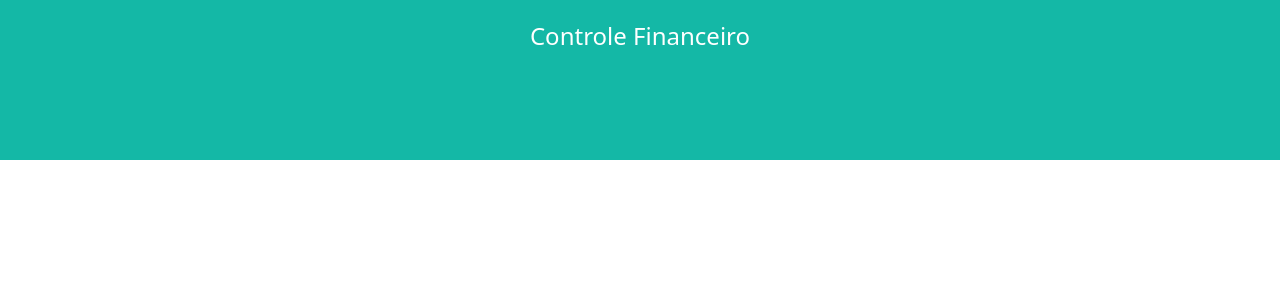
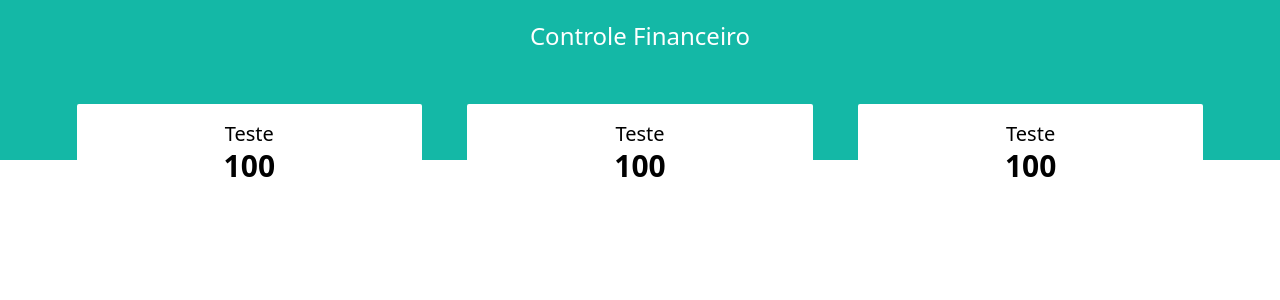
Before and after one commit to antonioclaudioofc/controle-financeiro, a React (Vite) app: page / in a window 1280 px wide. Shown: the top 300 px of the page. Built offline with nearby package versions, Linux system fonts and the light colour scheme.

Commit message:
Update Resume, Resume Item, App and tailwind.config

```diff
--- a/index.html
+++ b/index.html
@@ -7,7 +7,7 @@
   <title>Controle Financeiro</title>
 </head>
 
-<body>
+<body class="bg-[#f2f2f2]">
   <div id="root"></div>
   <script type="module" src="/src/main.tsx"></script>
 </body>
--- a/src/App.tsx
+++ b/src/App.tsx
@@ -1,8 +1,13 @@
-import { Header } from './components/Header';
 import './styles/main.css';
 
-export function App(){
+import { Header } from './components/Header';
+import { Resume } from './components/Resume';
+
+export function App() {
     return (
-       <Header/>
+        <div>
+            <Header />
+            <Resume />
+        </div>
     )
 }
--- a/src/components/Resume.tsx
+++ b/src/components/Resume.tsx
@@ -2,7 +2,7 @@ import { ResumeItem } from "./ResumeItem";
 
 export function Resume() {
     return (
-        <div className="max-w-6xl w-11/12 mx-auto my-0 -mt-14 flex justify-around gap-5 ">
+        <div className="max-w-6xl w-49/50 mx-auto my-0 -mt-14 flex justify-around gap-5 ">
             <ResumeItem />
             <ResumeItem />
             <ResumeItem />
--- a/src/components/ResumeItem.tsx
+++ b/src/components/ResumeItem.tsx
@@ -1,10 +1,12 @@
 export function ResumeItem() {
-    return(
-        <div className="flex flex-col items-center bg-white rounded-sm">
-            <div className="flex items-center justify-around w-full gap-3">
-                Teste
-            </div>
-            <span className="text-3xl font-bold">
+    return (
+        <div className="flex flex-col items-center bg-white rounded-sm px-1 py-4 w-3/10 md:m-1/5 ">
+            <header className="flex items-center justify-around w-full gap-3">
+                <h2 className="text-xl md:text-xs">
+                    Teste
+                </h2>
+            </header>
+            <span className="text-3xl font-bold md:text-xl">
                 100
             </span>
         </div>
--- a/tailwind.config.cjs
+++ b/tailwind.config.cjs
@@ -5,7 +5,15 @@ module.exports = {
     "./src/**/*.{js,jsx,ts,tsx}"
   ],
   theme: {
-    extend: {},
+    extend: {
+      width: {
+        '49/50': '98%',
+        '3/10': '30%'
+      },
+      screens: {
+        'md': { 'max': '750px' }
+      }
+    },
   },
   plugins: [],
 }
```
